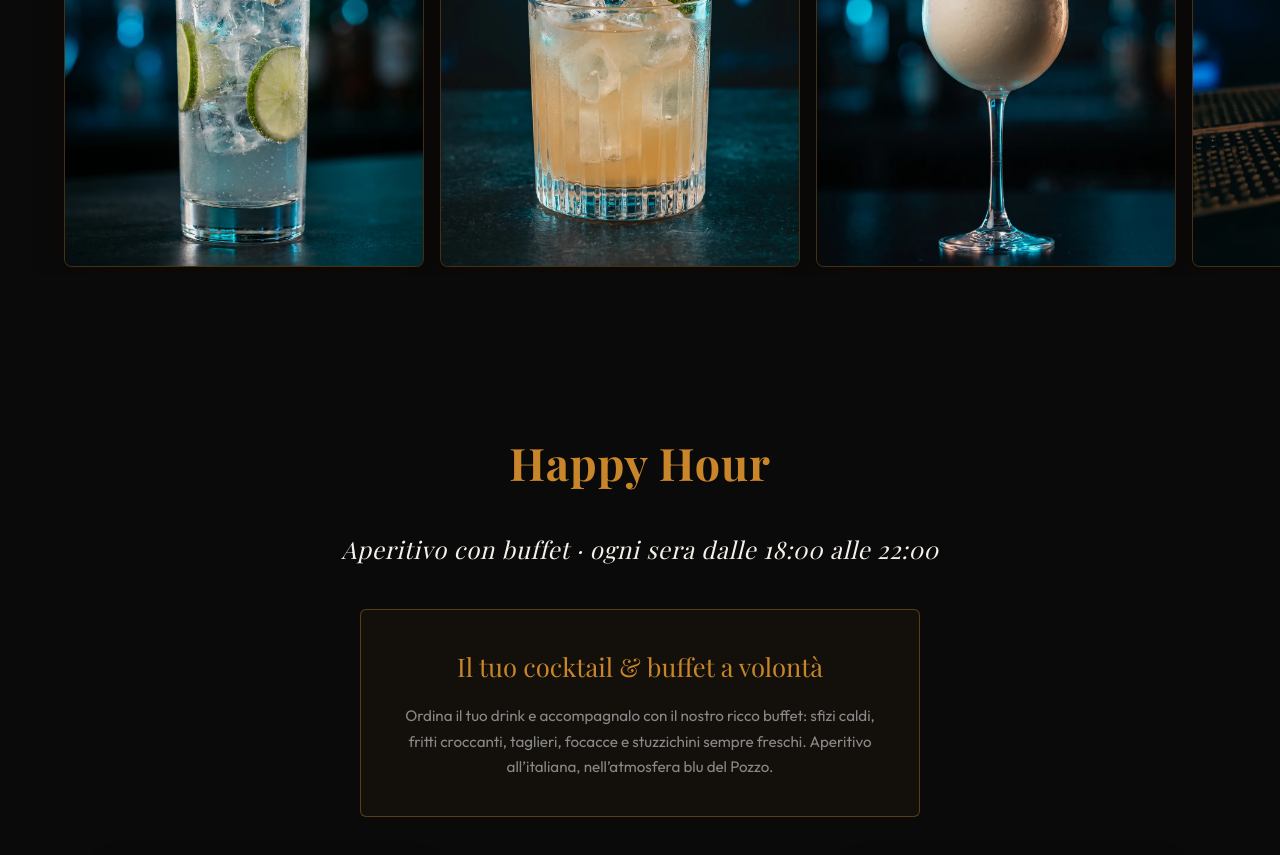
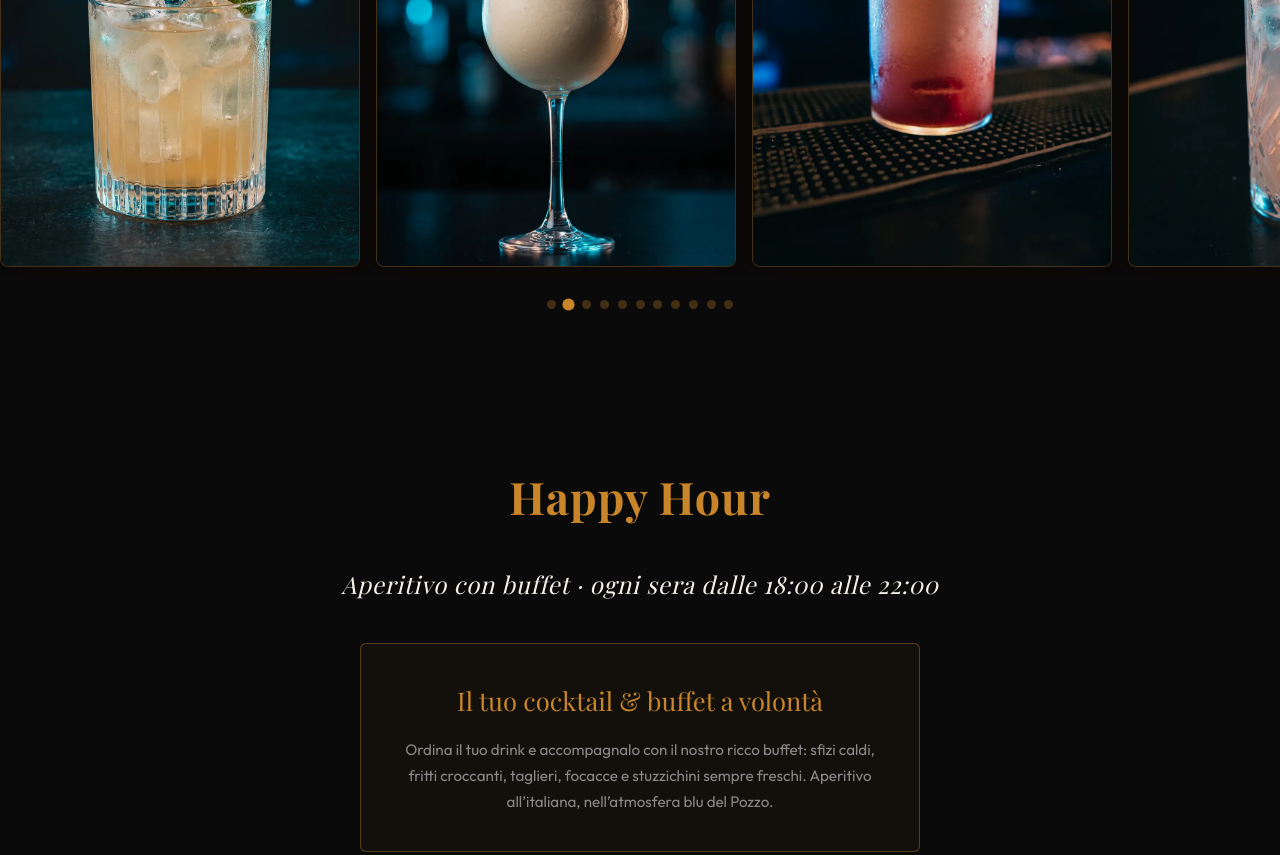
Before and after one commit to deyemproject-cloud/pozo_versione1, a plain HTML site: page index.html in a window 1280 px wide. Shown: the part 2040-2895 px from the top of the page. Drawn offline with nearby package versions, Linux system fonts and the light colour scheme; a web font is replaced by a local one.

Commit message:
Carousel: add autoplay and dot indicators
Auto-advances every 4s (pauses on hover/focus/touch and when tab hidden,
respects prefers-reduced-motion). Clickable dots below the carousel sync
with the active slide.

Co-Authored-By: Claude Opus 4.8 <noreply@anthropic.com>

```diff
--- a/index.html
+++ b/index.html
@@ -14,7 +14,7 @@
   <link rel="preconnect" href="https://fonts.googleapis.com">
   <link rel="preconnect" href="https://fonts.gstatic.com" crossorigin>
   <link href="https://fonts.googleapis.com/css2?family=Outfit:wght@300;400;500;600&family=Playfair+Display:ital,wght@0,400;0,700;1,400&display=swap" rel="stylesheet">
-  <link rel="stylesheet" href="style.css?v=6">
+  <link rel="stylesheet" href="style.css?v=7">
 </head>
 <body>
   <a href="#chi-siamo" class="skip-link">Vai al contenuto</a>
@@ -93,6 +93,7 @@
       </div>
       <button class="carousel__arrow carousel__arrow--next" id="carouselNext" type="button" aria-label="Scorri avanti" aria-controls="cocktailTrack">&rsaquo;</button>
     </div>
+    <div class="carousel__dots" id="carouselDots" role="tablist" aria-label="Indicatori galleria cocktail"></div>
   </section>
 
   <!-- HAPPY HOUR -->
@@ -181,6 +182,6 @@
     <p>&copy; 2026 Pozzo American Bar &mdash; Pavia</p>
   </footer>
 
-  <script src="script.js?v=4"></script>
+  <script src="script.js?v=5"></script>
 </body>
 </html>
--- a/script.js
+++ b/script.js
@@ -65,22 +65,89 @@
     card.style.setProperty('--stagger', (i * 0.04) + 's');
   });
 
-  // Cocktail carousel arrows
+  // Cocktail carousel: arrows, dots, autoplay
+  var carousel = document.querySelector('#cocktail .carousel');
   var track = document.getElementById('cocktailTrack');
   var prevBtn = document.getElementById('carouselPrev');
   var nextBtn = document.getElementById('carouselNext');
-  if (track && prevBtn && nextBtn) {
-    var step = function () {
-      var first = track.querySelector('.carousel__item');
-      if (!first) return track.clientWidth * 0.8;
-      var gap = parseFloat(getComputedStyle(track).columnGap) || 16;
-      return first.getBoundingClientRect().width + gap;
-    };
-    prevBtn.addEventListener('click', function () {
-      track.scrollBy({ left: -step(), behavior: 'smooth' });
+  var dotsWrap = document.getElementById('carouselDots');
+
+  if (track) {
+    var items = Array.prototype.slice.call(track.querySelectorAll('.carousel__item'));
+    var current = 0;
+    var reduceMotion = window.matchMedia('(prefers-reduced-motion: reduce)').matches;
+
+    // Build one dot per slide
+    var dots = [];
+    if (dotsWrap) {
+      items.forEach(function (_, i) {
+        var b = document.createElement('button');
+        b.type = 'button';
+        b.className = 'carousel__dot';
+        b.setAttribute('role', 'tab');
+        b.setAttribute('aria-label', 'Vai alla foto ' + (i + 1));
+        b.addEventListener('click', function () { goTo(i, true); });
+        dotsWrap.appendChild(b);
+        dots.push(b);
+      });
+    }
+
+    function leftFor(i) {
+      return items[i].offsetLeft - items[0].offsetLeft;
+    }
+    function setActive(i) {
+      current = i;
+      dots.forEach(function (d, di) { d.classList.toggle('active', di === i); });
+    }
+    function goTo(i, user) {
+      i = (i + items.length) % items.length;
+      track.scrollTo({ left: leftFor(i), behavior: 'smooth' });
+      setActive(i);
+      if (user) restart();
+    }
+
+    // Keep the active dot in sync while the user swipes/scrolls
+    var raf;
+    track.addEventListener('scroll', function () {
+      if (raf) cancelAnimationFrame(raf);
+      raf = requestAnimationFrame(function () {
+        var pos = track.scrollLeft;
+        var best = 0, bestDist = Infinity;
+        items.forEach(function (item, i) {
+          var d = Math.abs(leftFor(i) - pos);
+          if (d < bestDist) { bestDist = d; best = i; }
+        });
+        setActive(best);
+      });
+    }, { passive: true });
+
+    if (prevBtn) prevBtn.addEventListener('click', function () { goTo(current - 1, true); });
+    if (nextBtn) nextBtn.addEventListener('click', function () { goTo(current + 1, true); });
+
+    // Autoplay (respects reduced-motion; pauses on interaction / hidden tab)
+    var timer = null;
+    function play() {
+      if (reduceMotion || timer) return;
+      timer = setInterval(function () { goTo(current + 1, false); }, 4000);
+    }
+    function stop() {
+      if (timer) { clearInterval(timer); timer = null; }
+    }
+    function restart() { stop(); play(); }
+
+    if (carousel) {
+      carousel.addEventListener('pointerenter', stop);
+      carousel.addEventListener('pointerleave', play);
+      carousel.addEventListener('focusin', stop);
+      carousel.addEventListener('focusout', play);
+    }
+    track.addEventListener('touchstart', stop, { passive: true });
+    track.addEventListener('touchend', function () { restart(); }, { passive: true });
+    document.addEventListener('visibilitychange', function () {
+      if (document.hidden) { stop(); } else { play(); }
     });
-    nextBtn.addEventListener('click', function () {
-      track.scrollBy({ left: step(), behavior: 'smooth' });
-    });
+
+    setActive(0);
+    play();
   }
 })();
--- a/style.css
+++ b/style.css
@@ -416,7 +416,7 @@ img { display: block; max-width: 100%; }
   border: 1px solid rgba(200, 133, 42, 0.28);
   background-color: var(--bg-secondary);
   box-shadow: 0 8px 28px rgba(18, 8, 0, 0.5);
-  scroll-snap-align: center;
+  scroll-snap-align: start;
 }
 .carousel__item img {
   width: 100%;
@@ -455,6 +455,28 @@ img { display: block; max-width: 100%; }
 .carousel__arrow:active { transform: translateY(-50%) scale(0.94); }
 .carousel__arrow--prev { left: clamp(0.5rem, 2vw, 1.5rem); }
 .carousel__arrow--next { right: clamp(0.5rem, 2vw, 1.5rem); }
+
+/* Dots / indicators */
+.carousel__dots {
+  display: flex;
+  justify-content: center;
+  flex-wrap: wrap;
+  gap: 0.55rem;
+  margin-top: 1.6rem;
+  padding: 0 1rem;
+}
+.carousel__dot {
+  width: 9px;
+  height: 9px;
+  padding: 0;
+  border: none;
+  border-radius: 50%;
+  background-color: rgba(200, 133, 42, 0.3);
+  cursor: pointer;
+  transition: background-color var(--transition), transform var(--transition);
+}
+.carousel__dot:hover { background-color: rgba(200, 133, 42, 0.6); }
+.carousel__dot.active { background-color: var(--accent); transform: scale(1.35); }
 
 /* Touch / small screens: rely on native swipe, hide arrows */
 @media (max-width: 700px) {
```
